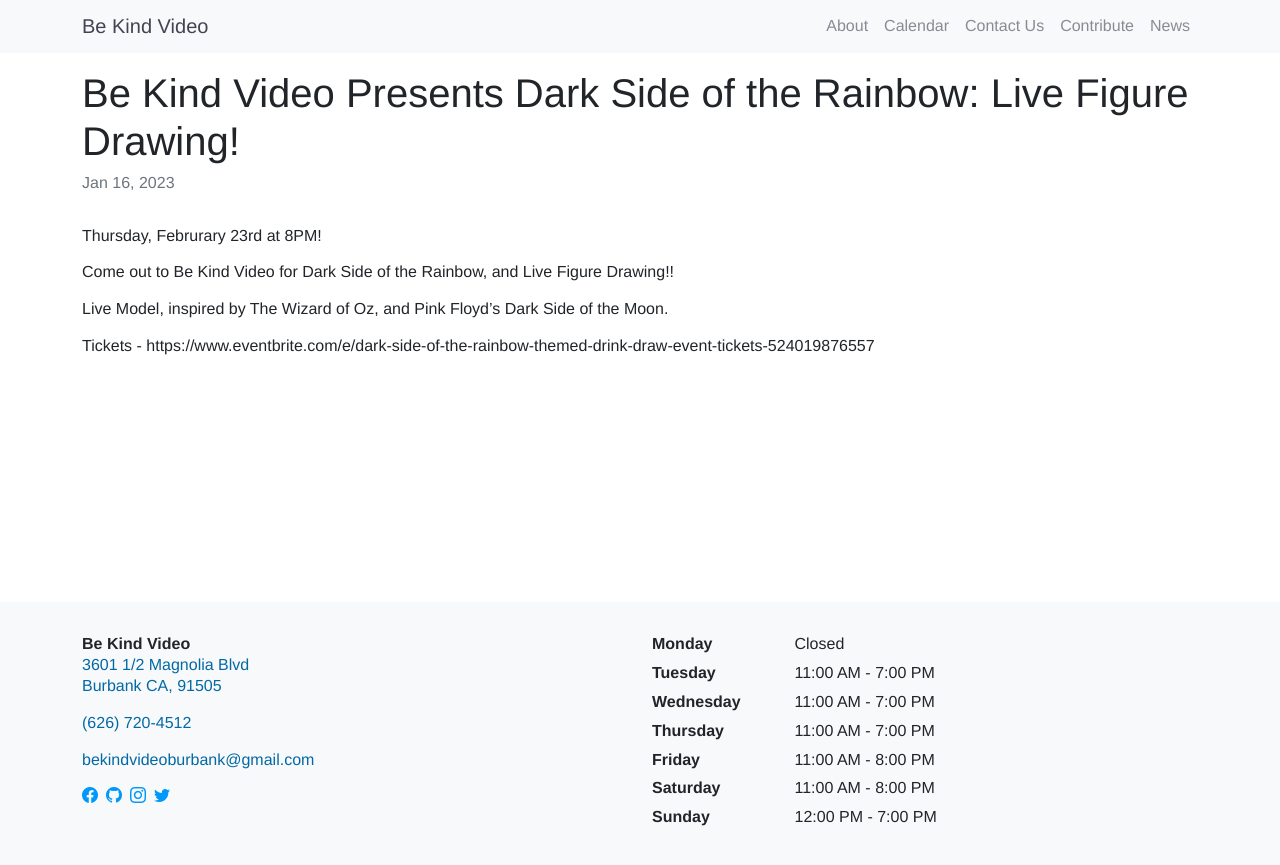
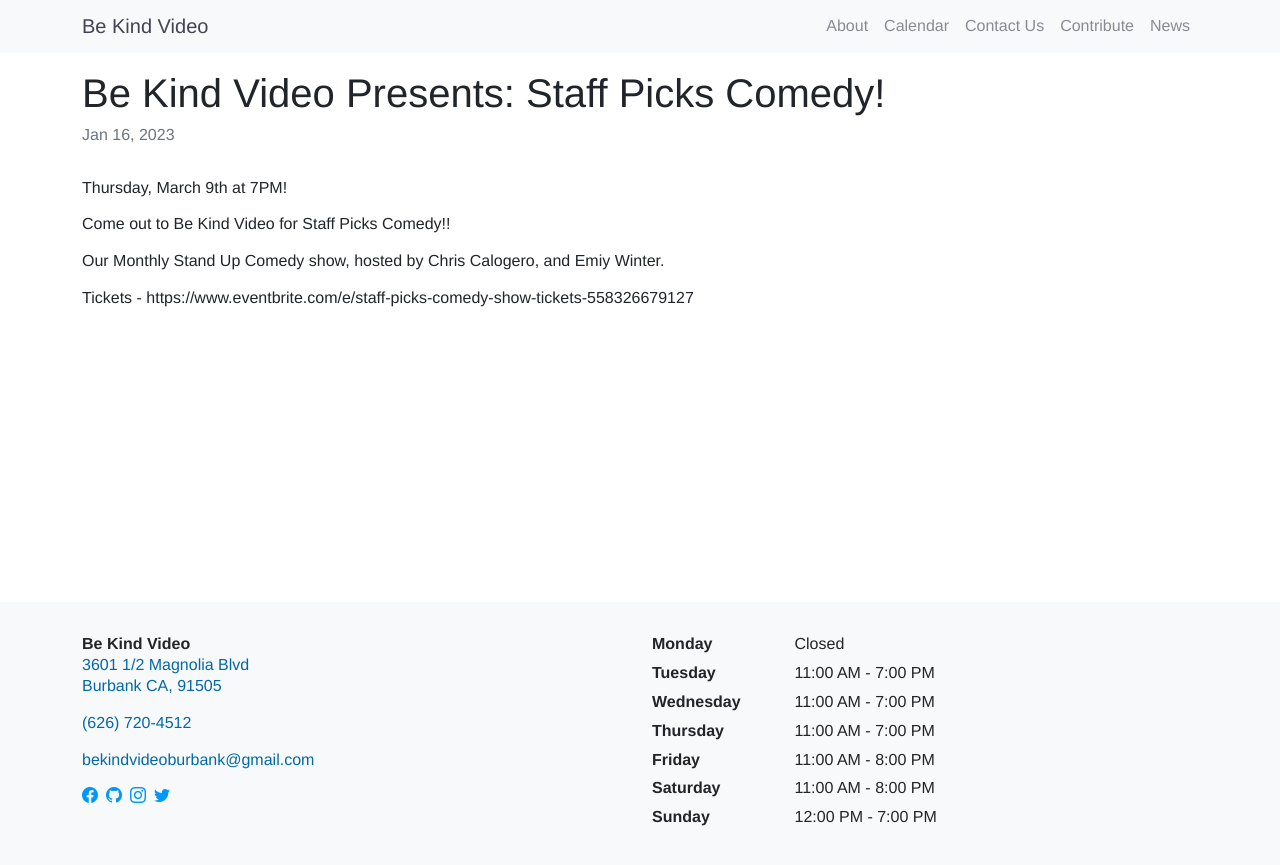
Before and after one commit to arenoir/be-kind-video, a Jekyll site: the page built from _posts/2022-10-16-welcome-to-jekyll.markdown, in a window 1280 px wide. Shown: the top 865 px of the page. Built offline with Jekyll 4.4.1, drawn with Linux system fonts in a browser that asks for light colours.

Commit message:
Update 2022-10-16-welcome-to-jekyll.markdown
Updated Post to Staff Picks Comedy

```diff
--- a/_posts/2022-10-16-welcome-to-jekyll.markdown
+++ b/_posts/2022-10-16-welcome-to-jekyll.markdown
@@ -1,13 +1,13 @@
 ---
 layout: post
-title:  "Be Kind Video Presents Dark Side of the Rainbow: Live Figure Drawing!"
+title:  "Be Kind Video Presents: Staff Picks Comedy!"
 date:   2023-1-16 13:21:08 -0700
 categories: jekyll update
 ---
-Thursday, Februrary 23rd at 8PM!
+Thursday, March 9th at 7PM!
 
-Come out to Be Kind Video for Dark Side of the Rainbow, and Live Figure Drawing!!
+Come out to Be Kind Video for Staff Picks Comedy!!
 
-Live Model, inspired by The Wizard of Oz, and Pink Floyd's Dark Side of the Moon.
+Our Monthly Stand Up Comedy show, hosted by Chris Calogero, and Emiy Winter.
 
-Tickets - https://www.eventbrite.com/e/dark-side-of-the-rainbow-themed-drink-draw-event-tickets-524019876557
+Tickets - https://www.eventbrite.com/e/staff-picks-comedy-show-tickets-558326679127
```
